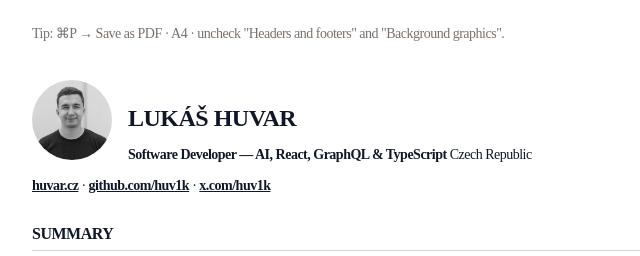
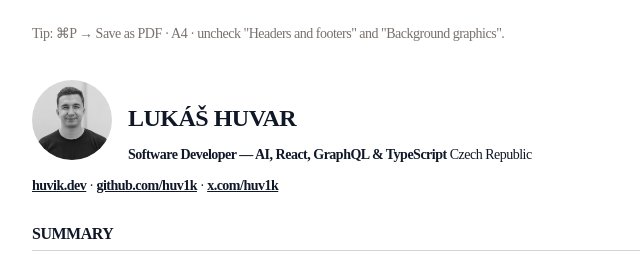
Before and after one commit to huv1k/website, an Astro site: page /cv in a window 1280 px wide. Shown: the top 256 px of the page, 288-928 px from the left. Built offline with nearby package versions, Linux system fonts and the light colour scheme; Astro itself is replaced by a stand-in of ours.

Commit message:
fix(cv): correct contact link text to huvik.dev (#1424)

```diff
--- a/cv.md
+++ b/cv.md
@@ -5,7 +5,7 @@
 **Software Developer — AI, React, GraphQL & TypeScript**
 Czech Republic
 
-[huvar.cz](https://huvik.dev/) · [github.com/huv1k](https://github.com/huv1k) · [x.com/huv1k](https://x.com/huv1k)
+[huvik.dev](https://huvik.dev/) · [github.com/huv1k](https://github.com/huv1k) · [x.com/huv1k](https://x.com/huv1k)
 
 ## Summary
 
```
